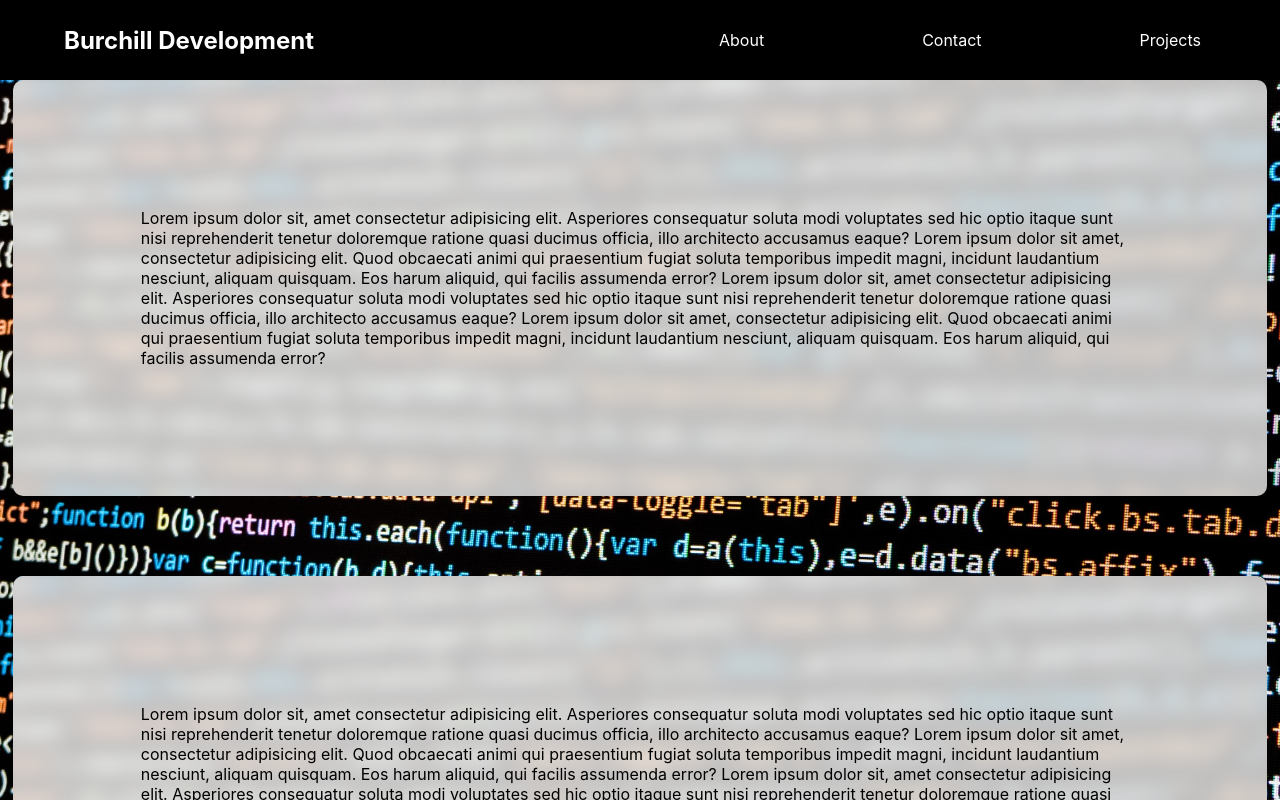
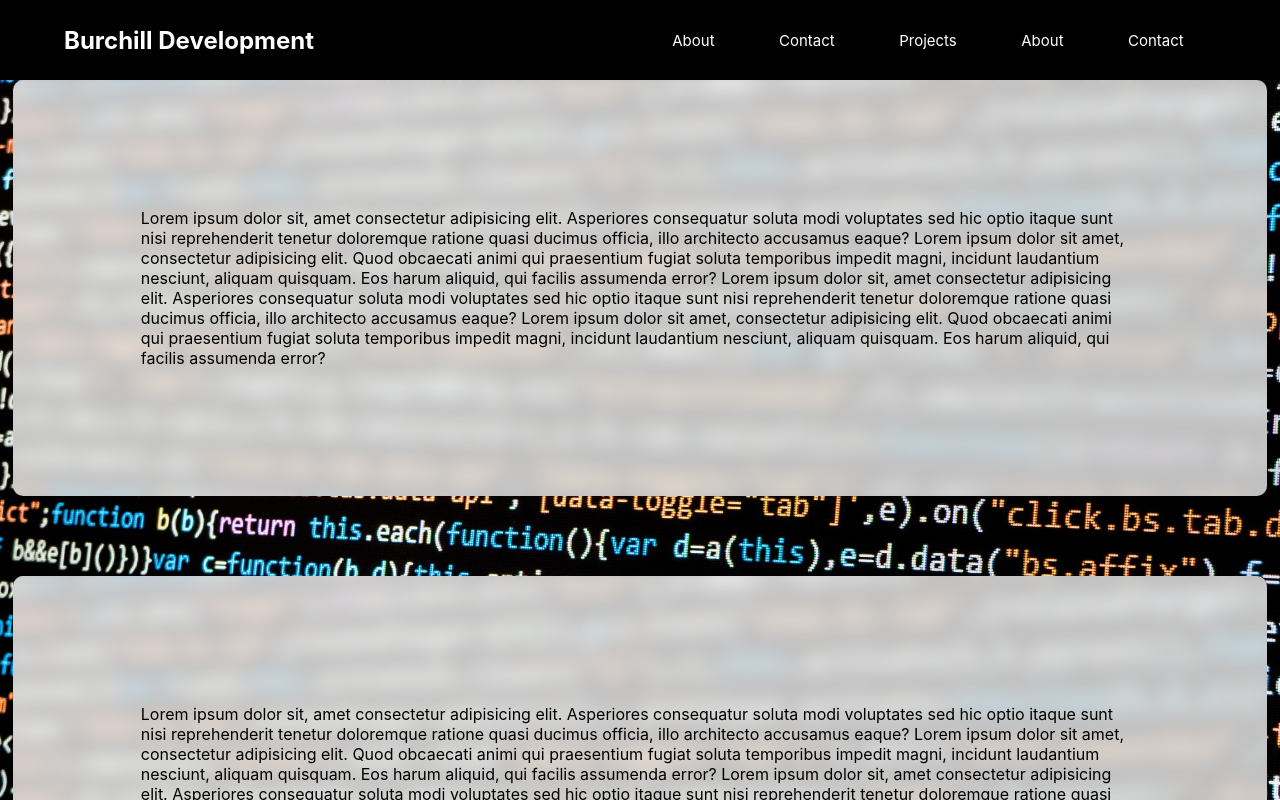
Before and after one commit to jarodburchill/burchill-development, a React (Create React App) app: page / in a window 1280 px wide. Shown: the top 800 px of the page. Built offline with nearby package versions, Linux system fonts and the light colour scheme.

Commit message:
Big Navbar changes

```diff
--- a/src/components/App.jsx
+++ b/src/components/App.jsx
@@ -46,6 +46,8 @@ const App = () => {
           <a href="#about">About</a>
           <a href="#contact">Contact</a>
           <a href="#projects">Projects</a>
+          <a href="#about">About</a>
+          <a href="#contact">Contact</a>
         </Navbar>
         <GlobalStyle />
         <Container>
--- a/src/components/Navbar.jsx
+++ b/src/components/Navbar.jsx
@@ -22,30 +22,39 @@ const Title = styled.h1`
   color: ${props => props.fg};
   margin-left: 5%;
   z-index: 3;
+  @media screen and (max-width: 1000px) {
+    font-size: 20px;
+  }
 `;
 
 const Links = styled.ul`
   display: flex;
   justify-content: space-around;
+  flex-wrap: wrap;
   align-items: center;
   list-style: none;
-  width: 50%;
+  width: 45%;
   height: 100%;
+  margin: 0 5% 0 0;
+  li {
+    margin: 0 2.5%;
+  }
   li a {
     color: ${props => props.fg};
     text-decoration: none;
-    font-size: 16px;
+    font-size: 15px;
   }
 `;
 
 const HamburgerLinks = styled(Links)`
-  @media screen and (max-width: 768px) {
+  @media screen and (max-width: 1000px) {
     position: fixed;
+    flex-direction: column;
+    justify-content: space-evenly;
     background: ${props => props.bg};
     height: 100vh;
     width: 100vw;
-    flex-direction: column;
-    justify-content: space-evenly;
+    margin: 5% 0 0 0;
     transition: all 0.75s ease-out;
     clip-path: ${props =>
       props.open ? "circle(200% at 95% -10%)" : "circle(100px at 95% -10%)"};
@@ -63,7 +72,7 @@ const HamburgerLinks = styled(Links)`
 `;
 
 const Hamburger = styled.div`
-  @media screen and (max-width: 768px) {
+  @media screen and (max-width: 1000px) {
     position: absolute;
     cursor: pointer;
     right: 5%;
@@ -74,10 +83,10 @@ const Hamburger = styled.div`
 `;
 
 const Line = styled.div`
-  @media screen and (max-width: 768px) {
+  @media screen and (max-width: 1000px) {
     width: 30px;
     height: 3px;
-    margin: 5px;
+    margin: 5px 0;
     background: ${props => props.fg};
   }
 `;
@@ -97,7 +106,7 @@ const Navbar = ({ children, title, bg, fg }) => {
       }
     };
     window.addEventListener("resize", e => {
-      if (e.target.outerWidth > 768) {
+      if (e.target.outerWidth > 1000) {
         setOpen(false);
       }
     });
```
